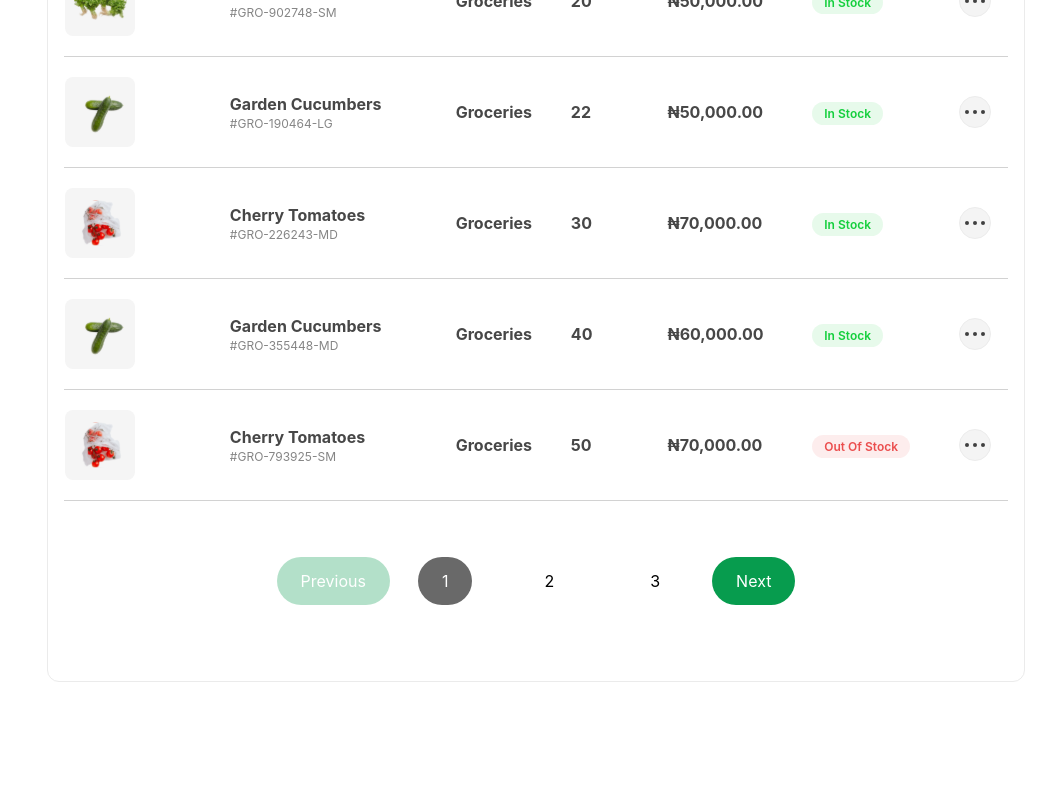
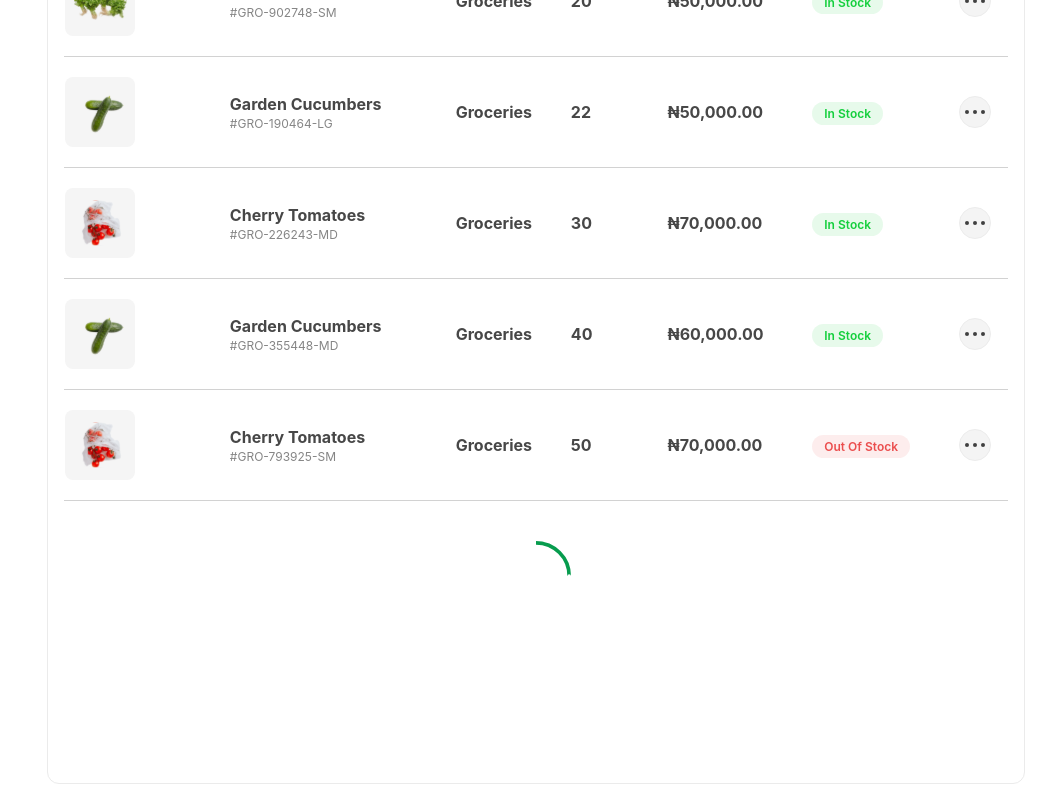
Before and after one commit to Nourify-develop/Nourify, a Next.js app: page /admin/products in a window 1280 px wide. Shown: the part 983-1783 px from the top of the page, without its empty margins (239-1280 px from the left). Before the commit the page ends 1681 px from the top, so only its background shows below. Built offline with nearby package versions, Linux system fonts and the light colour scheme; a web font is replaced by a local one.

Commit message:
fix: resolved the npm run build

```diff
--- a/src/app/admin/components/ui/modal/index.tsx
+++ b/src/app/admin/components/ui/modal/index.tsx
@@ -1,3 +1,4 @@
+"use client"
 import React from "react";
 import { IoCloseOutline } from "react-icons/io5";
 import { motion, AnimatePresence } from "framer-motion";
--- a/src/app/admin/products/components/ProductRows.tsx
+++ b/src/app/admin/products/components/ProductRows.tsx
@@ -7,9 +7,16 @@ import { toast } from "sonner";
 interface ProductRowProps {
   product: Product;
   onEdit: (product: Product) => void;
+  setLoading: (loading: boolean) => void;
+  loading: boolean;
 }
 
-const ProductRows: React.FC<ProductRowProps> = ({ product, onEdit }) => {
+const ProductRows: React.FC<ProductRowProps> = ({
+  product,
+  onEdit,
+  loading,
+  setLoading,
+}) => {
   const [isOpen, setIsOpen] = useState(false);
   const { deleteProductById } = useProducts();
   // Function to toggle options menu
@@ -18,18 +25,24 @@ const ProductRows: React.FC<ProductRowProps> = ({ product, onEdit }) => {
   };
 
   const handleDelete = () => {
+    setLoading(true);
+    console.log("loading now", loading)
     deleteProductById(product.id);
     setIsOpen(false); // Close the dropdown after deletion
     toast.success("Products deleted successfully");
     setTimeout(() => {
-      window.location.reload(); // Refresh the page after 1 second
-    }, 1000);
+      setLoading(false);
+
+    }, 2000);
+
+
   };
-
+  // React.useEffect(() => {
+  //   console.log("Loading state changed to:", loading);
+  // }, [loading]);
   const handleEdit = () => {
     onEdit(product); // Pass product details to open edit modal
     setIsOpen(false);
-
   };
   // Function to format price
   const formattedPrice = (price: number) =>
--- a/src/app/admin/products/components/ProductTable.tsx
+++ b/src/app/admin/products/components/ProductTable.tsx
@@ -1,30 +1,46 @@
 "use client";
-import React, { useState } from "react";
+import React, { useEffect, useState } from "react";
 import ProductRows from "./ProductRows";
 import { Column, Product } from "@/types";
 import { Pagination } from "@/app/shop/components/ui/pagination";
+import { TailSpin } from "react-loader-spinner";
 
 interface ProductTableProps {
   columns: Column[];
   data: Product[];
   productsPerPage: number;
   onEditProduct: (product: Product) => void;
+  setLoading: (loading: boolean) => void;
+  loading: boolean;
 }
 
 const ProductTable: React.FC<ProductTableProps> = ({
   columns,
   data,
   productsPerPage,
-  onEditProduct
+  onEditProduct,
+  setLoading,
+  loading,
 }) => {
   const [currentPage, setCurrentPage] = useState(1);
+  const [currentData, setCurrentData] = useState<Product[]>([]);
 
-  const totalPages = Math.ceil(data.length / productsPerPage);
+  useEffect(() => {
+    setLoading(true); // Set loading true only if it's currently false
 
-  const currentData = data.slice(
+    const timer = setTimeout(() => {
+      const slicedData = data.slice(
         (currentPage - 1) * productsPerPage,
         currentPage * productsPerPage
       );
+      setCurrentData(slicedData);
+      setLoading(false); // Stop loading after data is set
+    }, 500); // Adjust the delay as needed
+
+    return () => clearTimeout(timer);
+  }, [currentPage, data, productsPerPage, setLoading, loading]);
+
+  const totalPages = Math.ceil(data.length / productsPerPage);
 
   const handlePageChange = (page: number) => {
     setCurrentPage(page);
@@ -48,21 +64,40 @@ const ProductTable: React.FC<ProductTableProps> = ({
           </thead>
           <tbody>
             {currentData.map((product) => (
-              <ProductRows key={product.id} product={product}   onEdit={onEditProduct} />
+              <ProductRows
+                key={product.id}
+                product={product}
+                onEdit={onEditProduct}
+                setLoading={setLoading}
+                loading={loading}
+              />
             ))}
           </tbody>
         </table>
-        {currentData.length === 0 && (
+        {loading ? (
+          <div className="flex justify-center items-center py-10">
+            <TailSpin
+              height={70}
+              width={70}
+              color="#079C4E" // Adjust color to match your theme
+              ariaLabel="loading"
+            />
+          </div>
+        ) : (
+          currentData.length === 0 && (
             <p className="w-full py-10 text-center font-semibold  border-b-[.5px] border-primary-2/20">
               No Product Found
             </p>
+          )
         )}
       </div>
+      {!loading && (
         <Pagination
           totalPages={totalPages}
           currentPage={currentPage}
           onPageChange={handlePageChange}
         />
+      )}
     </div>
   );
 };
--- a/src/app/admin/products/page.tsx
+++ b/src/app/admin/products/page.tsx
@@ -19,7 +19,7 @@ const page = () => {
   const [searchTerm, setSearchTerm] = useState<string>("");
   const [selectedCategory, setSelectedCategory] = useState<string | null>(null);
   const [selectedStock, setSelectedStock] = useState<string | null>(null);
-
+  const [loading, setLoading] = useState(true);
   const handleEditProduct = (product: Product) => {
     setEditingProduct(product); // Set product to be edited
     setIsModalOpen(true);
@@ -112,6 +112,8 @@ const page = () => {
         columns={columns}
         productsPerPage={10}
         onEditProduct={handleEditProduct}
+        setLoading={setLoading}
+        loading={loading}
       />
       <Modal
         isModalOpen={isModalOpen}
```
Lines whose indentation alone changed are shown as unchanged.
